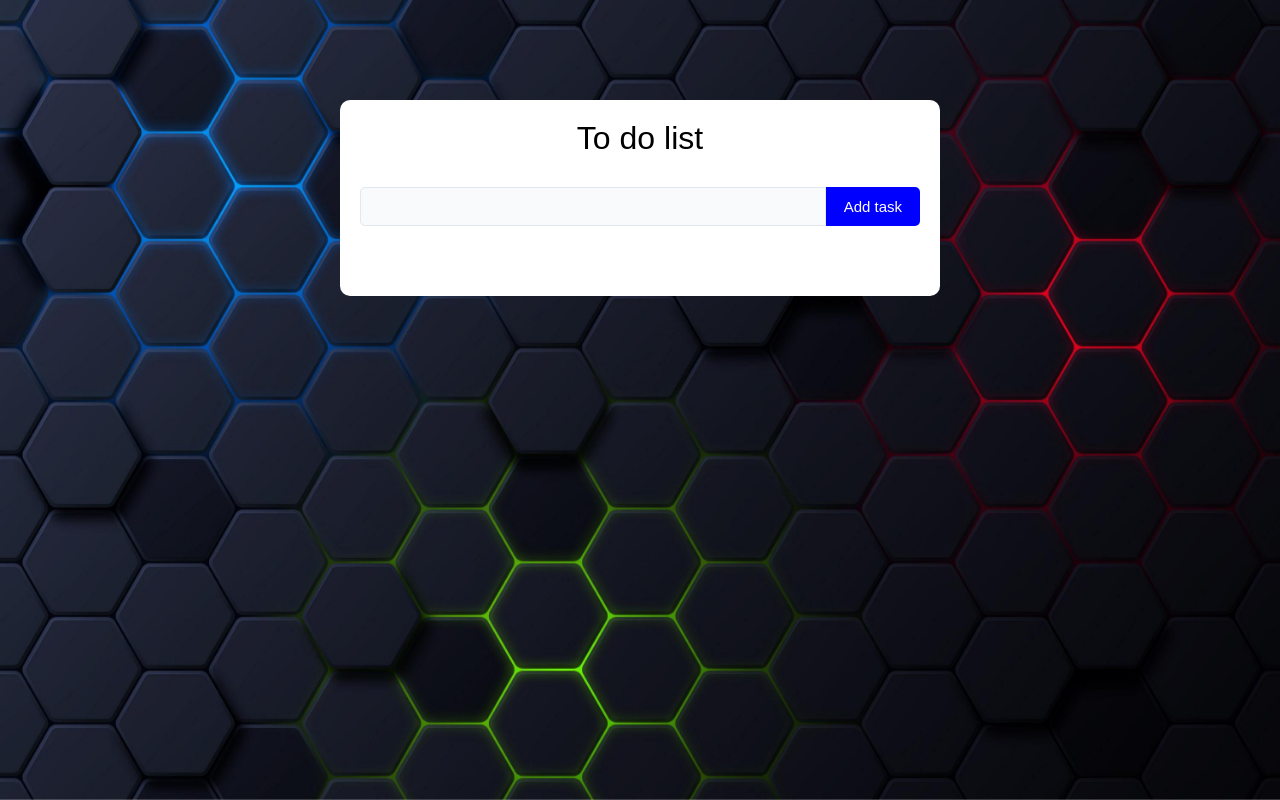
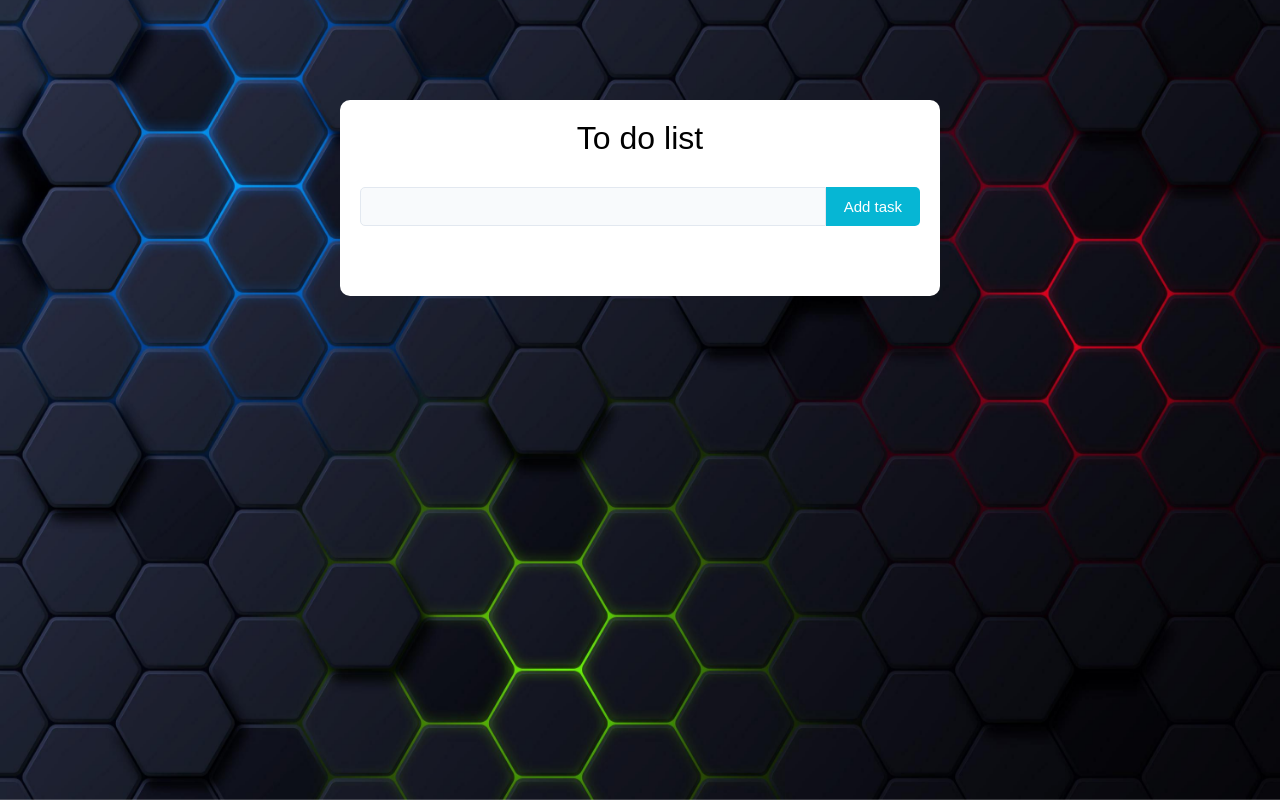
Before and after one commit to Abdurauf1/todo-app, a React (Vite) app: page / in a window 1280 px wide. Built offline with nearby package versions, Linux system fonts and the light colour scheme.

Commit message:
feat: add styles

```diff
--- a/package.json
+++ b/package.json
@@ -1,5 +1,6 @@
 {
   "name": "to-do-list",
+  "homepage": "https://abdurauf1.github.io/todo-app",
   "private": true,
   "version": "0.0.0",
   "type": "module",
--- a/src/App.tsx
+++ b/src/App.tsx
@@ -54,7 +54,7 @@ const App: FC = () => {
         text: newName,
         completed: todo.completed,
       };
-      setTodos([...todos, newTodo]);
+      setTodos([newTodo]);
     });
     setInputVal("");
     setIsEditing(false);
--- a/src/index.less
+++ b/src/index.less
@@ -67,6 +67,7 @@
       div {
         .checkbox {
           margin-right: 10px;
+          cursor: pointer;
         }
       }
     }
@@ -80,6 +81,7 @@
   border: none;
   border-radius: 5px;
   margin-left: 5px;
+  cursor: pointer;
 }
 
 .btn-success {
@@ -87,7 +89,7 @@
 }
 
 .btn-primary {
-  background-color: blue;
+  background-color: #06b6d4;
 }
 
 .btn-danger {
```
